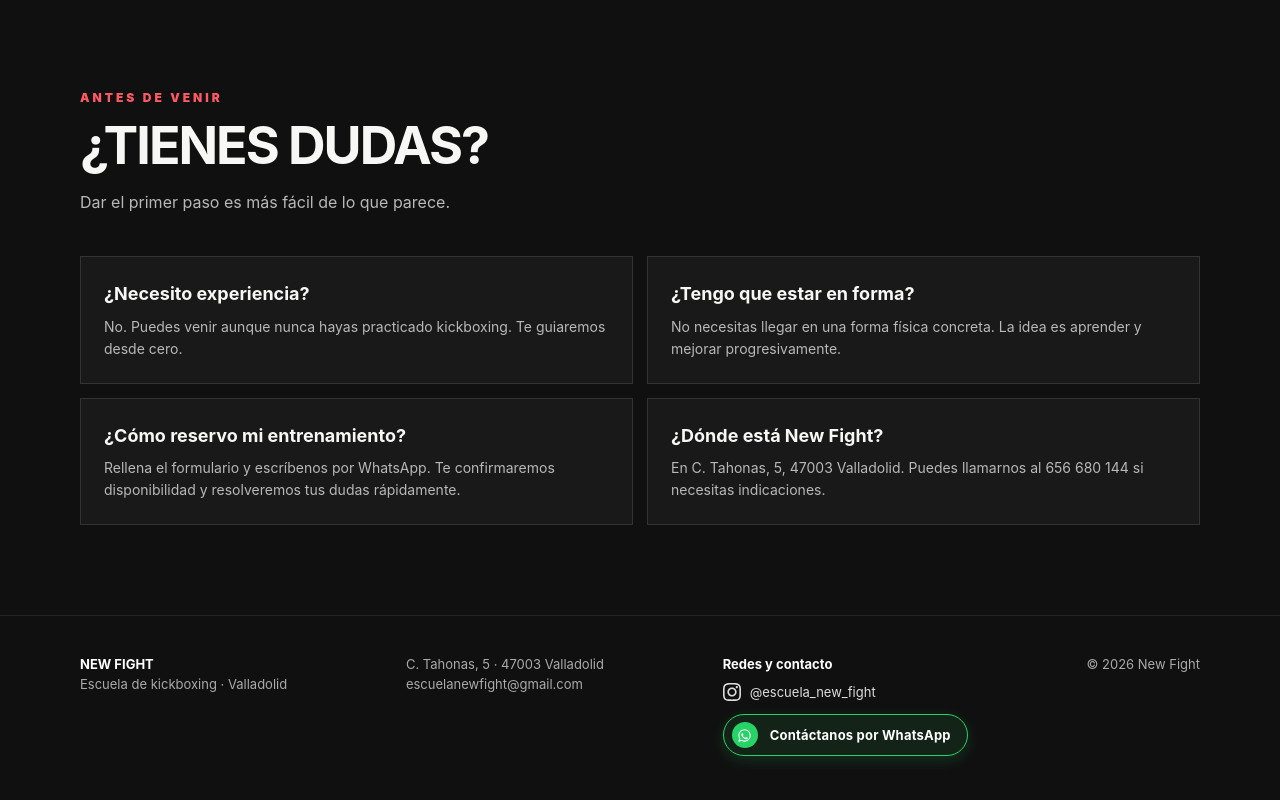
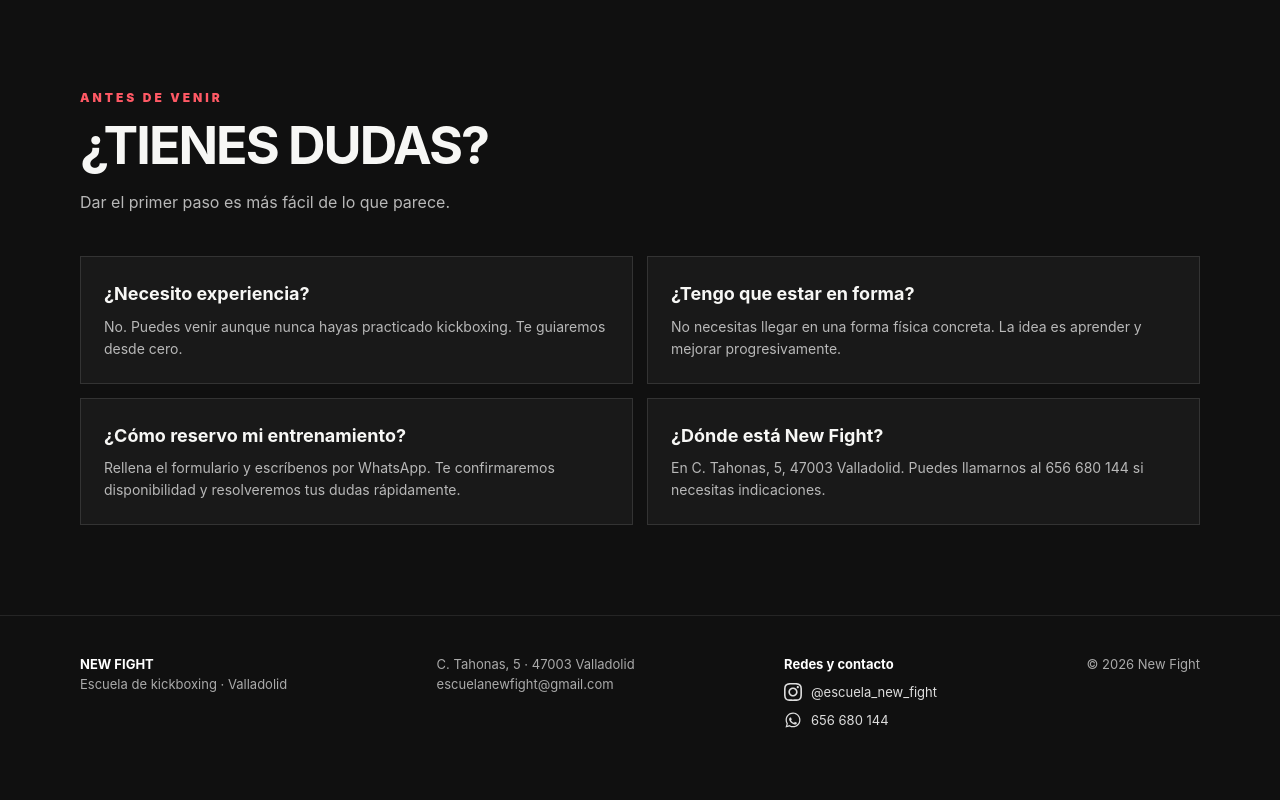
Before and after one commit to albruiz/NewFightProject, a plain HTML site: page new-fight-valladolid.html in a window 1280 px wide. Shown: the part 2984-3784 px from the top of the page. After the commit the page ends 3752 px from the top, so only its background shows below. Drawn offline with Linux system fonts and the light colour scheme.

Commit message:
modificados algunos formatos del was

```diff
--- a/new-fight-valladolid.html
+++ b/new-fight-valladolid.html
@@ -546,22 +546,6 @@
       fill: #25d366;
     }
 
-    .btn-whatsapp--sm {
-      padding: 7px 16px 7px 8px;
-      font-size: 13px;
-      margin: 4px 0 8px;
-    }
-
-    .btn-whatsapp--sm .btn-whatsapp__icon {
-      width: 26px;
-      height: 26px;
-    }
-
-    .btn-whatsapp--sm .btn-whatsapp__icon svg {
-      width: 15px;
-      height: 15px;
-    }
-
     @media(max-width:760px) {
       .nav {
         height: 70px
@@ -802,16 +786,14 @@
             </svg>
             <span>@escuela_new_fight</span>
           </a>
-          <a class="btn-whatsapp btn-whatsapp--sm"
+          <a class="social-link"
             href="https://wa.me/34656680144?text=Hola%2C%20quisiera%20reservar%20mi%20primer%20entrenamiento"
-            target="_blank" rel="noopener noreferrer" aria-label="Contáctanos por WhatsApp">
-            <span class="btn-whatsapp__icon">
-              <svg viewBox="0 0 24 24" aria-hidden="true">
-                <path
-                  d="M12.04 2c-5.46 0-9.91 4.45-9.91 9.91 0 1.75.46 3.45 1.32 4.95L2.05 22l5.25-1.38c1.45.79 3.08 1.21 4.74 1.21 5.46 0 9.91-4.45 9.91-9.91 0-2.65-1.03-5.14-2.9-7.01A9.82 9.82 0 0 0 12.04 2zm.01 1.67c2.2 0 4.26.86 5.82 2.42a8.23 8.23 0 0 1 2.41 5.83c0 4.54-3.7 8.24-8.24 8.24-1.48 0-2.93-.4-4.2-1.15l-.3-.18-3.12.82.83-3.04-.2-.31a8.19 8.19 0 0 1-1.26-4.38c0-4.54 3.7-8.24 8.24-8.24zm4.52 11.64c-.25-.13-1.47-.72-1.7-.81-.23-.08-.4-.13-.57.13-.17.25-.66.81-.81.98-.15.17-.3.19-.55.06-.25-.13-1.06-.39-2.02-1.25-.75-.67-1.26-1.5-1.41-1.75-.15-.25-.02-.39.11-.51.11-.11.25-.29.37-.43.13-.15.17-.25.25-.42.08-.17.04-.32-.02-.45s-.57-1.37-.78-1.88c-.2-.49-.41-.43-.57-.43h-.49c-.17 0-.45.06-.68.32-.23.25-.89.87-.89 2.12 0 1.25.91 2.46 1.04 2.63.13.17 1.8 2.74 4.36 3.84.61.26 1.09.42 1.46.54.61.2 1.17.17 1.61.1.49-.07 1.47-.6 1.68-1.18.21-.58.21-1.07.15-1.18-.06-.11-.23-.17-.48-.3z" />
-              </svg>
-            </span>
-            <span>Contáctanos por WhatsApp</span>
+            target="_blank" rel="noopener noreferrer" aria-label="WhatsApp New Fight">
+            <svg viewBox="0 0 24 24" aria-hidden="true">
+              <path
+                d="M12.04 2c-5.46 0-9.91 4.45-9.91 9.91 0 1.75.46 3.45 1.32 4.95L2.05 22l5.25-1.38c1.45.79 3.08 1.21 4.74 1.21 5.46 0 9.91-4.45 9.91-9.91 0-2.65-1.03-5.14-2.9-7.01A9.82 9.82 0 0 0 12.04 2zm.01 1.67c2.2 0 4.26.86 5.82 2.42a8.23 8.23 0 0 1 2.41 5.83c0 4.54-3.7 8.24-8.24 8.24-1.48 0-2.93-.4-4.2-1.15l-.3-.18-3.12.82.83-3.04-.2-.31a8.19 8.19 0 0 1-1.26-4.38c0-4.54 3.7-8.24 8.24-8.24zm4.52 11.64c-.25-.13-1.47-.72-1.7-.81-.23-.08-.4-.13-.57.13-.17.25-.66.81-.81.98-.15.17-.3.19-.55.06-.25-.13-1.06-.39-2.02-1.25-.75-.67-1.26-1.5-1.41-1.75-.15-.25-.02-.39.11-.51.11-.11.25-.29.37-.43.13-.15.17-.25.25-.42.08-.17.04-.32-.02-.45s-.57-1.37-.78-1.88c-.2-.49-.41-.43-.57-.43h-.49c-.17 0-.45.06-.68.32-.23.25-.89.87-.89 2.12 0 1.25.91 2.46 1.04 2.63.13.17 1.8 2.74 4.36 3.84.61.26 1.09.42 1.46.54.61.2 1.17.17 1.61.1.49-.07 1.47-.6 1.68-1.18.21-.58.21-1.07.15-1.18-.06-.11-.23-.17-.48-.3z" />
+            </svg>
+            <span>656 680 144</span>
           </a>
         </div>
       </div>
```
